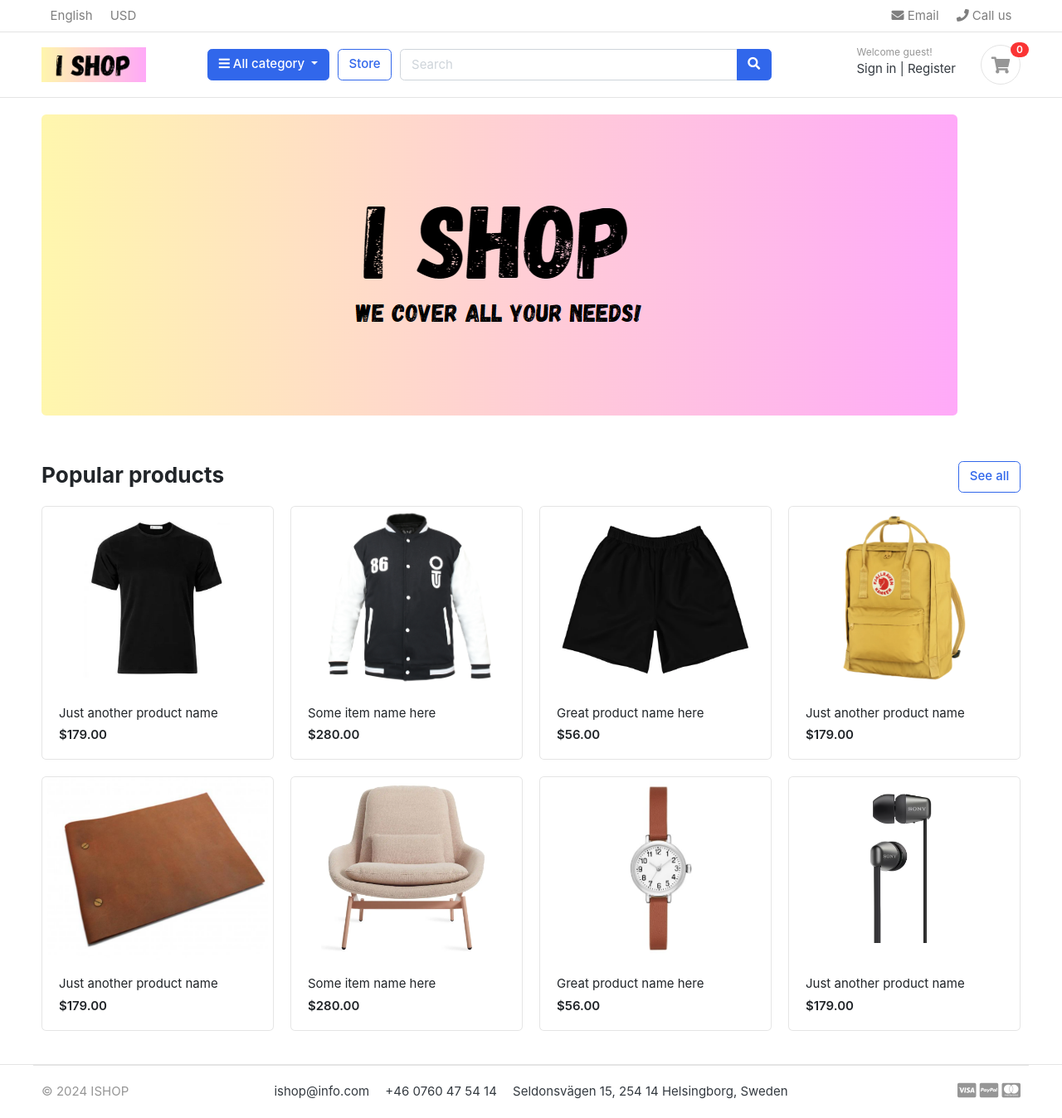
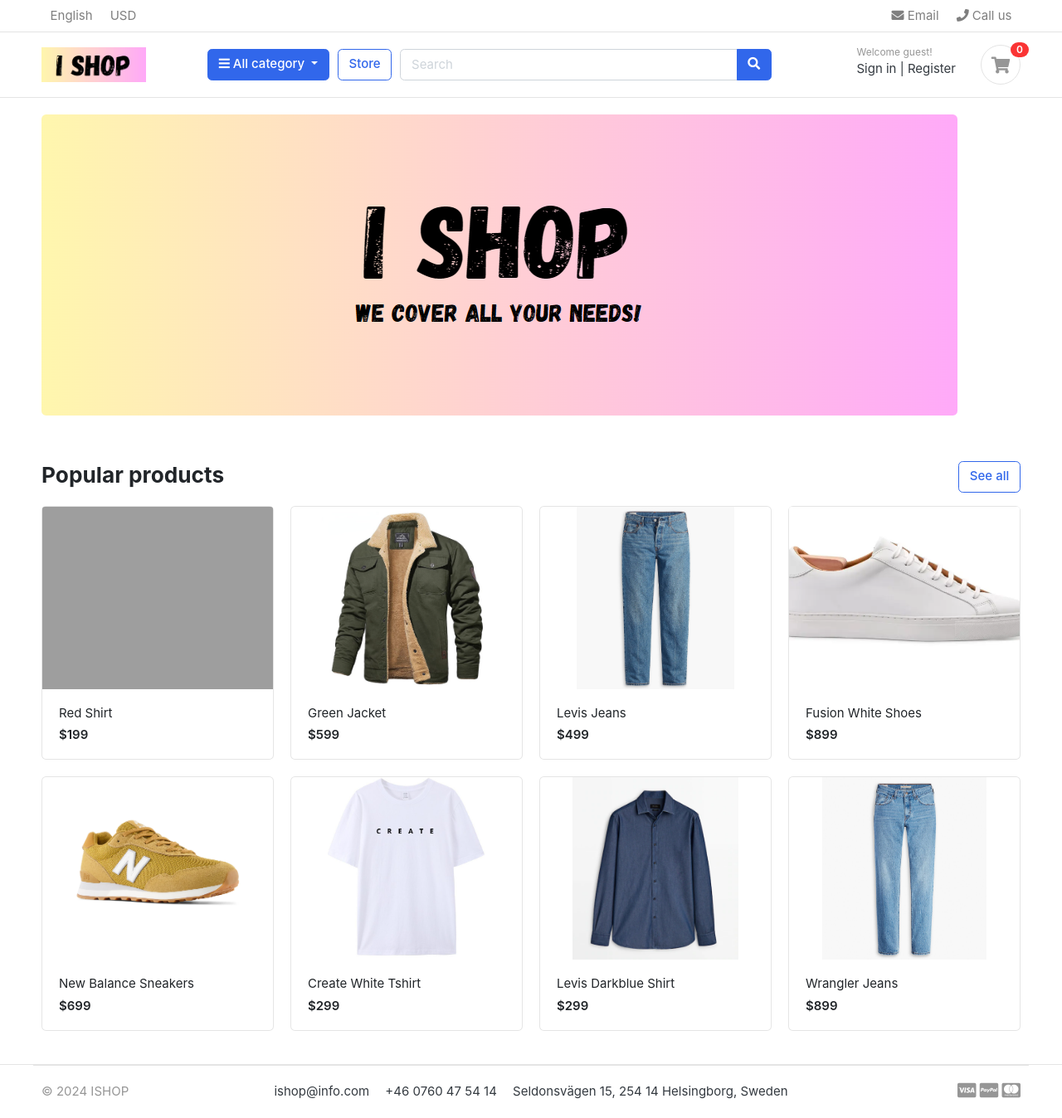
Before and after one commit to GlennJohansson85/shop, a Django app: page / in a window 1280 px wide. Shown: the whole page at 83% size. Run offline with Django 3.2, Linux system fonts and the light colour scheme; data comes from the database, SQL or seed files in the repository; both versions use the stored data as it was after the commit; some libraries are stand-ins or nearby versions; some web fonts are replaced; grey boxes are pictures that could not be loaded.

Commit message:
Add forloop in home.html, remove redundant code in the same template.

```diff
--- a/shop/urls.py
+++ b/shop/urls.py
@@ -15,9 +15,9 @@
 """
 from django.contrib import admin
 from django.urls import path
+from django.conf import settings
 from . import views
 from django.conf.urls.static import static
-from django.conf import settings
 
 
 urlpatterns = [
--- a/shop/views.py
+++ b/shop/views.py
@@ -1,4 +1,11 @@
+#_________________________________________________________________________  SHOP/VIEWS.PY  -->
 from django.shortcuts import render
+from products.models import Product
 
 def home(request):
-      return render(request, 'home.html')
+      products = Product.objects.all().filter(is_available=True)
+
+      context = {
+            'products': products,
+      }
+      return render(request, 'home.html', context)
--- a/templates/home.html
+++ b/templates/home.html
@@ -11,85 +11,27 @@
         </div>
     </div>
 </section>
+
 <section class="section-name padding-y-sm">
     <div class="container">
+
         <header class="section-heading">
-            <a href="#" class="btn btn-outline-primary float-right">See all</a>
+            <a href="./store.html" class="btn btn-outline-primary float-right">See all</a>
             <h3 class="section-title">Popular products</h3>
         </header>
+
         <div class="row">
+            {% for product in products %}
             <div class="col-md-3">
                 <div class="card card-product-grid">
-                    <a href="./product-detail.html" class="img-wrap"><img src="{% static 'images/items/1.png'%}"></a>
+                    <a href="./product-detail.html" class="img-wrap"><img src="{{ product.images.url }}"></a>
                     <figcaption class="info-wrap">
-                        <a href="./product-detail.html" class="title">Just another product name</a>
-                        <div class="price mt-1">$179.00</div>
+                        <a href="./product-detail.html" class="title">{{ product.product_name }}</a>
+                        <div class="price mt-1">${{ product.price }}</div>
                     </figcaption>
                 </div>
             </div>
-            <div class="col-md-3">
-                <div class="card card-product-grid">
-                    <a href="./product-detail.html" class="img-wrap"><img src="{% static 'images/items/2.png'%}"></a>
-                    <figcaption class="info-wrap">
-                        <a href="./product-detail.html" class="title">Some item name here</a>
-                        <div class="price mt-1">$280.00</div>
-                    </figcaption>
-                </div>
-            </div>
-            <div class="col-md-3">
-                <div class="card card-product-grid">
-                    <a href="./product-detail.html" class="img-wrap"><img src="{% static 'images/items/3.png'%}"></a>
-                    <figcaption class="info-wrap">
-                        <a href="./product-detail.html" class="title">Great product name here</a>
-                        <div class="price mt-1">$56.00</div>
-                    </figcaption>
-                </div>
-            </div>
-            <div class="col-md-3">
-                <div class="card card-product-grid">
-                    <a href="./product-detail.html" class="img-wrap"><img src="{% static 'images/items/4.png'%}"></a>
-                    <figcaption class="info-wrap">
-                        <a href="./product-detail.html" class="title">Just another product name</a>
-                        <div class="price mt-1">$179.00</div>
-                    </figcaption>
-                </div>
-            </div>
-            <div class="col-md-3">
-                <div class="card card-product-grid">
-                    <a href="./product-detail.html" class="img-wrap"><img src="{% static 'images/items/5.png'%}"></a>
-                    <figcaption class="info-wrap">
-                        <a href="./product-detail.html" class="title">Just another product name</a>
-                        <div class="price mt-1">$179.00</div>
-                    </figcaption>
-                </div>
-            </div>
-            <div class="col-md-3">
-                <div class="card card-product-grid">
-                    <a href="./product-detail.html" class="img-wrap"><img src="{% static 'images/items/6.png'%}"></a>
-                    <figcaption class="info-wrap">
-                        <a href="./product-detail.html" class="title">Some item name here</a>
-                        <div class="price mt-1">$280.00</div>
-                    </figcaption>
-                </div>
-            </div>
-            <div class="col-md-3">
-                <div class="card card-product-grid">
-                    <a href="./product-detail.html" class="img-wrap"><img src="{% static 'images/items/7.png'%}"></a>
-                    <figcaption class="info-wrap">
-                        <a href="./product-detail.html" class="title">Great product name here</a>
-                        <div class="price mt-1">$56.00</div>
-                    </figcaption>
-                </div>
-            </div>
-            <div class="col-md-3">
-                <div class="card card-product-grid">
-                    <a href="./product-detail.html" class="img-wrap"><img src="{% static 'images/items/8.png'%}"></a>
-                    <figcaption class="info-wrap">
-                        <a href="./product-detail.html" class="title">Just another product name</a>
-                        <div class="price mt-1">$179.00</div>
-                    </figcaption>
-                </div>
-            </div>
+            {% endfor %}
         </div>
     </div>
 </section>
```
Also changed, not shown: db.sqlite3.
